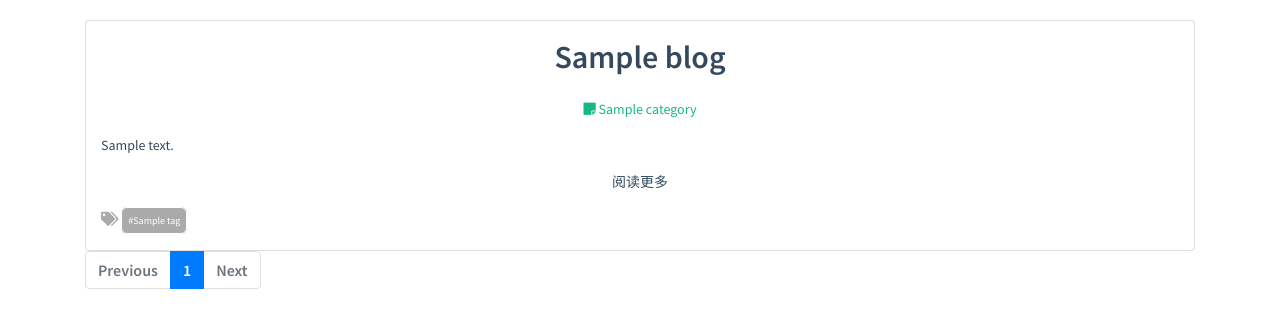
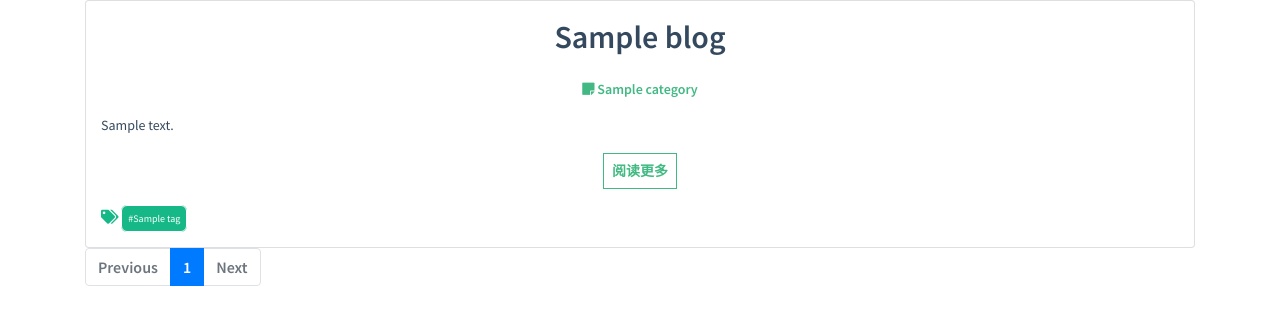
Before and after one commit to RayZhao1998/Django-Blog, a Django app: template DjangoBlog/blog/templates/index.html in a window 1280 px wide. Shown: the part 58-386 px from the top of the page. Run offline with Django 3.2, Linux system fonts and the light colour scheme; the template is opened without the code that fills it: most values are stand-ins (such as "Sample title", 1, 10 or a date in 2020); data that the repository does not hold is empty; some libraries are stand-ins or nearby versions.

Commit message:
:sparkles: 完善了 read more 按钮 & 将可点击处改成 a 标签

```diff
--- a/DjangoBlog/blog/static/css_js/index.css
+++ /dev/null
@@ -1,12 +0,0 @@
-a {
-    color: black;
-}
-
-.card {
-    width: 100%;
-    margin-top: 20px;
-}
-
-.card-body {
-    width: 100%;
-}
--- a/DjangoBlog/blog/templates/index.html
+++ b/DjangoBlog/blog/templates/index.html
@@ -13,7 +13,8 @@
         }
 
         .tag-area {
-            color: #aaaaaa;
+            margin-top: 20px;
+            color: #15b886;
             padding-bottom: 1rem;
         }
 
@@ -22,12 +23,8 @@
             border-radius: 6px;
             padding: 6px;
             font-size: 10px;
-            background: #aaaaaa;
+            background: #15b886;
             color: white;
-        }
-
-        .tag:hover {
-            background: #8d8d8d;
         }
 
         #content {
@@ -56,8 +53,19 @@
             margin-left: 10%;
         }
 
+        #readmore-p {
+            margin-top: 20px;
+            text-align: center;
+        }
         #readmore {
-            text-align: center;
+            border: 1.4px solid;
+            padding: 0.5rem
+        }
+
+        #readmore:hover {
+            background: black;
+            color: white;
+            transition: all 0.6s;
         }
     </style>
 {% endblock %}
@@ -68,13 +76,13 @@
             <div class="card" id="card-{{blog.id}}" >
                 <div class="container" id="content">
                     <h1 class="card-title" style="text-align:center">{{blog.title}}</h1>
-                    <p id="category-p"><span id="category"><i class="fas fa-sticky-note"></i> {{blog.category}}</span></p>
+                    <p id="category-p"><a id="category" href="#"><i class="fas fa-sticky-note"></i> {{blog.category}}</a></p>
                     <p class="card-text"></p>{{blog.content|safe}}</p>
-                    <p id="readmore" onclick="location.href='{% url 'blog_id' blog.id %}'">阅读更多</p>
+                    <p id="readmore-p"><a id="readmore" href="{% url 'blog_id' blog.id %}">阅读更多</a></p>
                     <div class="tag-area">
                         <i class="fas fa-tags"></i>
                         {% for tag in blog.tag.all %}
-                        <span class="tag" style="border: 1px solid; border-radius: 6px; padding: 6px; font-size: 10px; background: #aaaaaa; color: white">#{{tag}}</span>
+                        <span class="tag">#{{tag}}</span>
                         {% endfor %}
                     </div>
                 </div>
```
